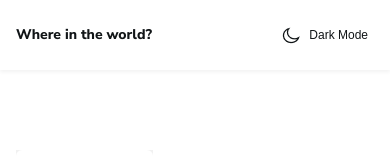
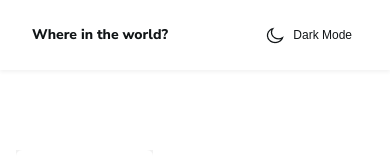
Before and after one commit to MurodovShaxzod/Lesson-3_2, a plain HTML site: page germany.html in a window 390 px wide. Shown: the top 160 px of the page. Drawn offline with nearby package versions, Linux system fonts and the light colour scheme.

Commit message:
intial commit

```diff
--- a/germany.html
+++ b/germany.html
@@ -11,7 +11,7 @@
 </head>
 
 <body>
-  <header class="col-lg-12">
+  <header class="col-xs-12">
     <div class="container">
       <div class="row middle-xs between-xs">
         <h2>Where in the world?</h2>
```
